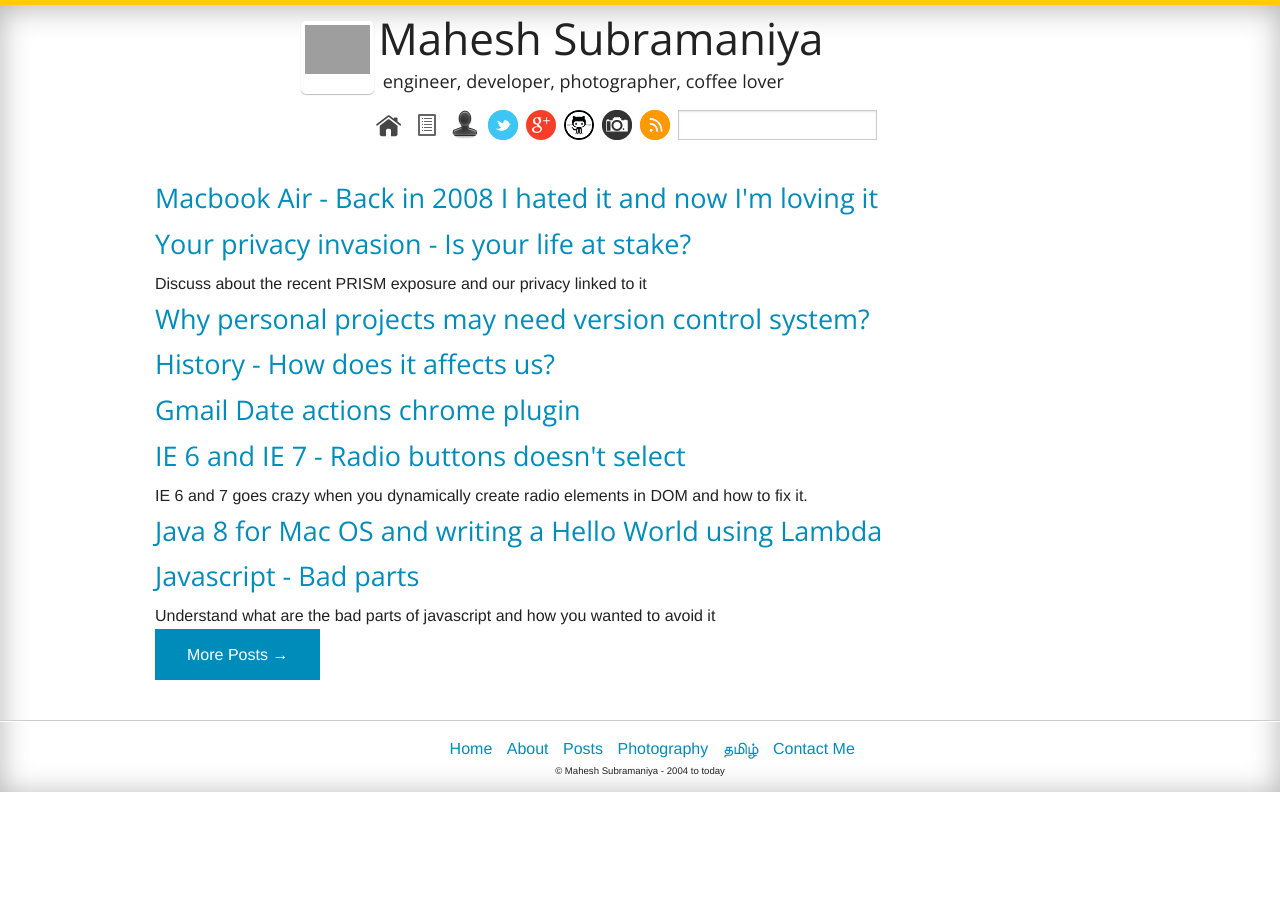
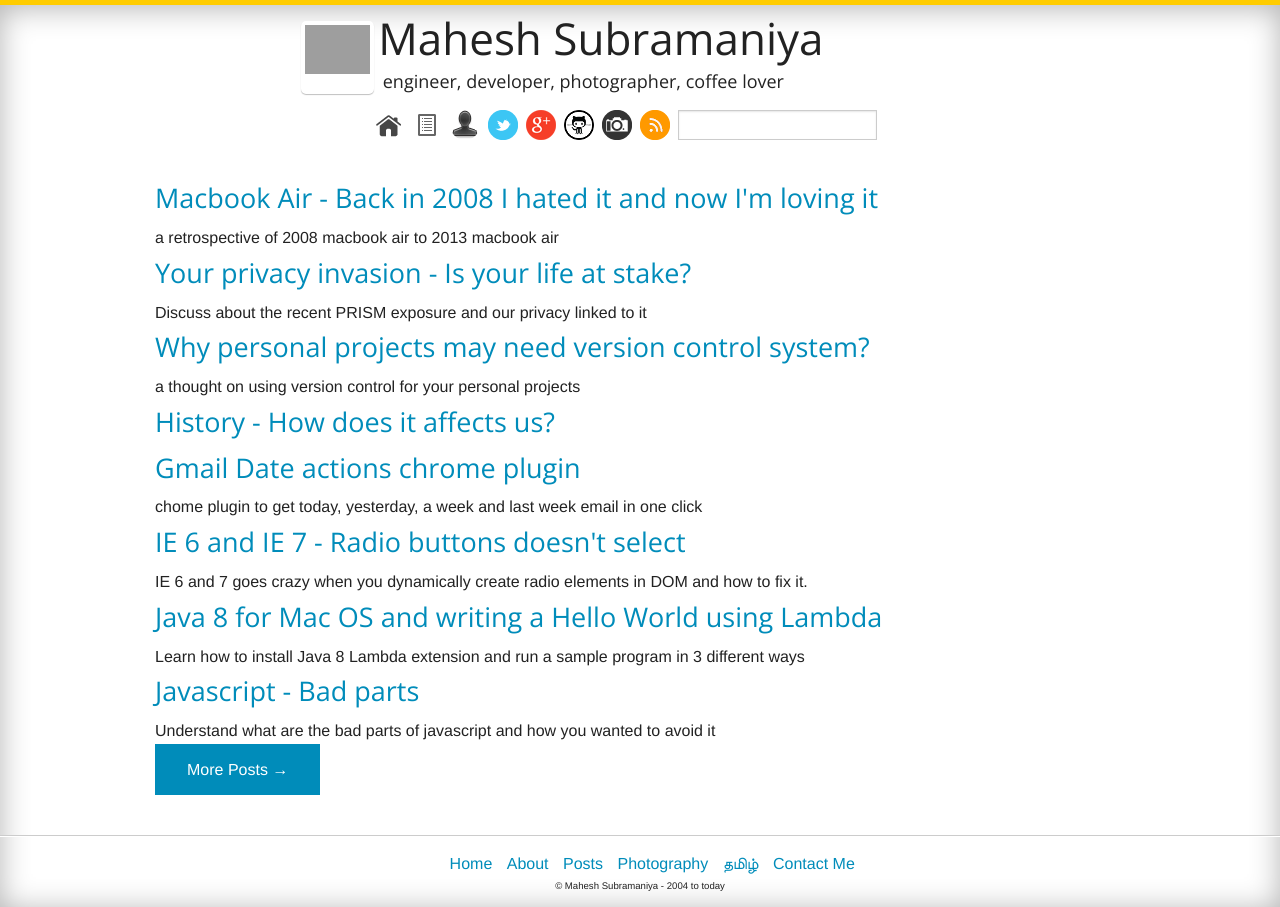
Before and after one commit to maheshsubramaniya/maheshsubramaniya.github.com, a Jekyll site: the page built from index.html, in a window 1280 px wide. Built offline with Jekyll 4.4.1, drawn with Linux system fonts in a browser that asks for light colours; Markdown is read by kramdown in place of the engine named in the settings; the list of posts is cut into pages by our own code; comment, search, counter and statistics services are not loaded; grey boxes are pictures that could not be loaded.

Commit message:
added excerpt

```diff
--- a/_posts/jee/2012-08-03-installing-java-8-lambda-and-writing-hello-world.md
+++ b/_posts/jee/2012-08-03-installing-java-8-lambda-and-writing-hello-world.md
@@ -3,6 +3,7 @@
 title: Java 8 for Mac OS and writing a Hello World using Lambda
 tags: [java,java-8,lambda,functional programming,closure]
 meta-description: Learn how to install Java 8 Lambda extension and run a sample program in 3 different ways
+excerpt: Learn how to install Java 8 Lambda extension and run a sample program in 3 different ways
 categories: ['jee']
 ---
 
--- a/_posts/misc/2013-04-26-why-personal-projects-need-version-control-systems.md
+++ b/_posts/misc/2013-04-26-why-personal-projects-need-version-control-systems.md
@@ -3,6 +3,7 @@
 title: Why personal projects may need version control system?
 categories: ['misc']
 tags: vcs,git,version control
+excerpt: a thought on using version control for your personal projects
 ---
 
 To be real, you do not. Unless some crazy thoughts running in your mind about your personal projects. You are going to read such a feeling happened to me recently.
--- a/_posts/misc/2013-12-01-2008-i-hated-macbookair-now-loving-it.md
+++ b/_posts/misc/2013-12-01-2008-i-hated-macbookair-now-loving-it.md
@@ -2,6 +2,7 @@
 layout: post
 title: Macbook Air - Back in 2008 I hated it and now I'm loving it
 categories: ['misc']
+excerpt: a retrospective of 2008 macbook air to 2013 macbook air
 ---
 
 <figure>
--- a/_posts/projects/2012-10-15-gmail-date-actions-chrome-plugin.md
+++ b/_posts/projects/2012-10-15-gmail-date-actions-chrome-plugin.md
@@ -3,6 +3,7 @@
 title: Gmail Date actions chrome plugin
 categories: ['projects']
 tags: [plugin,chrome,gmail,date,actions]
+excerpt: chome plugin to get today, yesterday, a week and last week email in one click
 ---
 
 This is one of my personal plugin that I've used for months and I thought it would be useful to share for people who are in similar need. If you have used Outlook or any mail client, you would have used the feature "Group by date". I've used this feature a lot and I still use this in Outlook. This plugin is trying to do similar thing in Gmail, but does by search instead of grouping. Click on any label to filter mails that are received today or last week and so on. It helped me clean up most of the unwanted mails on daily or weekly basis.
```
